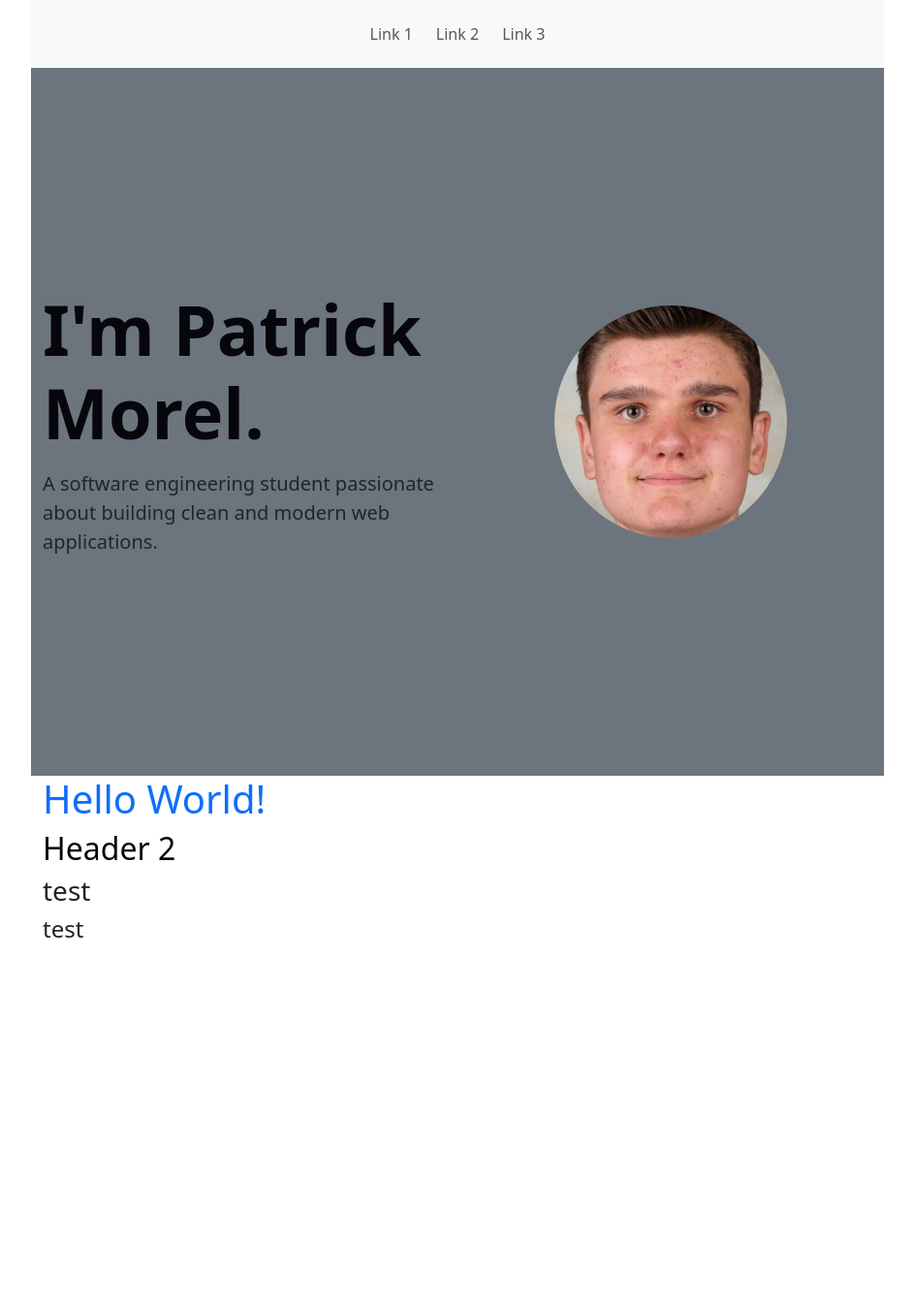
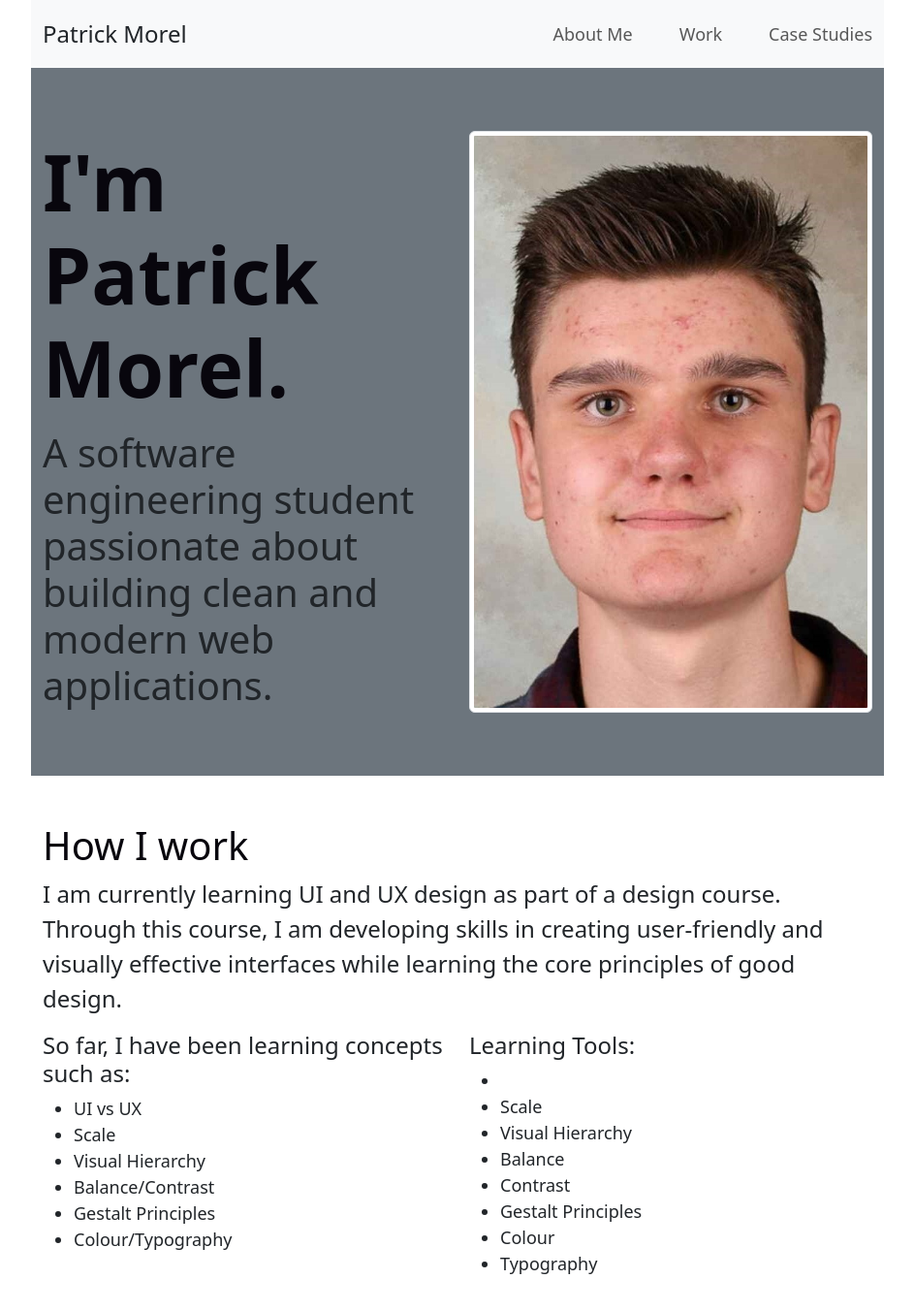
Before and after one commit to Tornado6822/portfolio-website, a React (Vite) app in the folder portfolio-website/: page / in a window 1280 px wide. Shown: the top 1352 px of the page at 97% size, without its empty margins (168-1111 px from the left). Before the commit the page ends 981 px from the top, so only its background shows below. Built offline with nearby package versions, Linux system fonts and the light colour scheme.

Commit message:
Created Workflow.jsx

```diff
--- a/portfolio-website/src/App.jsx
+++ b/portfolio-website/src/App.jsx
@@ -1,9 +1,9 @@
 import { useState } from "react";
 import "./App.css";
 
-import Patrick from "./components/Patrick.jsx";
 import Header from "./components/Header.jsx";
 import Hero from "./components/Hero.jsx";
+import Workflow from "./components/Workflow.jsx";
 
 function App() {
   const [count, setCount] = useState(0);
@@ -12,12 +12,7 @@ function App() {
     <>
       <Header />
       <Hero />
-      <div className="container">
-        <h1 className="text-primary">Hello World!</h1>
-        <h2>Header 2</h2>
-        <h3>test</h3>
-        <h4>test</h4>
-      </div>
+      <Workflow />
     </>
   );
 }
--- a/portfolio-website/src/components/Header.jsx
+++ b/portfolio-website/src/components/Header.jsx
@@ -5,21 +5,22 @@ function Header() {
       style={{ height: "var(--navbar-height)" }}
     >
       <div className="container">
-        <nav className="navbar justify-content-center">
-          <ul className="navbar-nav flex-row gap-4">
+        <nav className="navbar">
+          <p>Patrick Morel</p>
+          <ul className="navbar-nav flex-row gap-5 ms-auto">
             <li className="nav-item">
               <a className="nav-link" href="#">
-                Link 1
+                About Me
               </a>
             </li>
             <li className="nav-item">
               <a className="nav-link" href="#">
-                Link 2
+                Work
               </a>
             </li>
             <li className="nav-item">
               <a className="nav-link" href="#">
-                Link 3
+                Case Studies
               </a>
             </li>
           </ul>
--- a/portfolio-website/src/components/Hero.css
+++ b/portfolio-website/src/components/Hero.css
@@ -3,7 +3,7 @@
 }
 
 .profile-pic {
-  width: clamp(240px, 18vw, 300px);
-  height: clamp(240px, 18vw, 300px);
+  width: 450px;
+  height: 600px;
   object-fit: cover;
 }
--- a/portfolio-website/src/components/Hero.jsx
+++ b/portfolio-website/src/components/Hero.jsx
@@ -7,8 +7,8 @@ function Hero() {
         <div className="row align-items-center">
           {/* left text */}
           <div className="col-md-6 text-center text-md-start">
-            <h1 className="fw-bold display-2">I'm Patrick Morel.</h1>
-            <p className="lead mt-3">
+            <h1 className="fw-bold display-1">I'm Patrick Morel.</h1>
+            <p className="lead mt-3 display-6">
               A software engineering student passionate about building clean and
               modern web applications.
             </p>
@@ -19,7 +19,7 @@ function Hero() {
             <img
               src="./LinkedIn Headshotp.2.jpg"
               alt="Profile"
-              className="profile-pic rounded-circle img-fluid"
+              className="profile-pic img-thumbnail img-fluid"
             />
           </div>
         </div>
--- a/portfolio-website/src/components/Patrick.jsx
+++ /dev/null
@@ -1,11 +0,0 @@
-function Patrick() {
-  return (
-    <div className="container">
-      <div className="col">1</div>
-      <div className="col">2</div>
-      <div className="col">3</div>
-    </div>
-  );
-}
-
-export default Patrick;
--- a/portfolio-website/src/components/Workflow.jsx
+++ b/portfolio-website/src/components/Workflow.jsx
@@ -0,0 +1,48 @@
+function Workflow() {
+  return (
+    <div className="py-4">
+      <div className="container mt-4">
+        <h1>How I work</h1>
+
+        <p>
+          I am currently learning UI and UX design as part of a design course.
+          Through this course, I am developing skills in creating user-friendly
+          and visually effective interfaces while learning the core principles
+          of good design.
+        </p>
+        <div className="row">
+          <div className="col-6">
+            <h4 className="mt-3">
+              So far, I have been learning concepts such as:
+            </h4>
+            <ul>
+              <li>UI vs UX</li>
+              <li>Scale</li>
+              <li>Visual Hierarchy</li>
+              <li>Balance/Contrast</li>
+              <li>Gestalt Principles</li>
+              <li>Colour/Typography</li>
+            </ul>
+          </div>
+          <div className="col-6">
+            <h4 className="mt-3">Learning Tools:</h4>
+            <ul>
+              <li>
+                <a href=""></a>
+              </li>
+              <li>Scale</li>
+              <li>Visual Hierarchy</li>
+              <li>Balance</li>
+              <li>Contrast</li>
+              <li>Gestalt Principles</li>
+              <li>Colour</li>
+              <li>Typography</li>
+            </ul>
+          </div>
+        </div>
+      </div>
+    </div>
+  );
+}
+
+export default Workflow;
--- a/portfolio-website/src/index.css
+++ b/portfolio-website/src/index.css
@@ -48,4 +48,9 @@ h2 {
 
 p {
   margin: 0;
+  font-size: x-large;
 }
+
+li {
+  font-size: large;
+}
```
